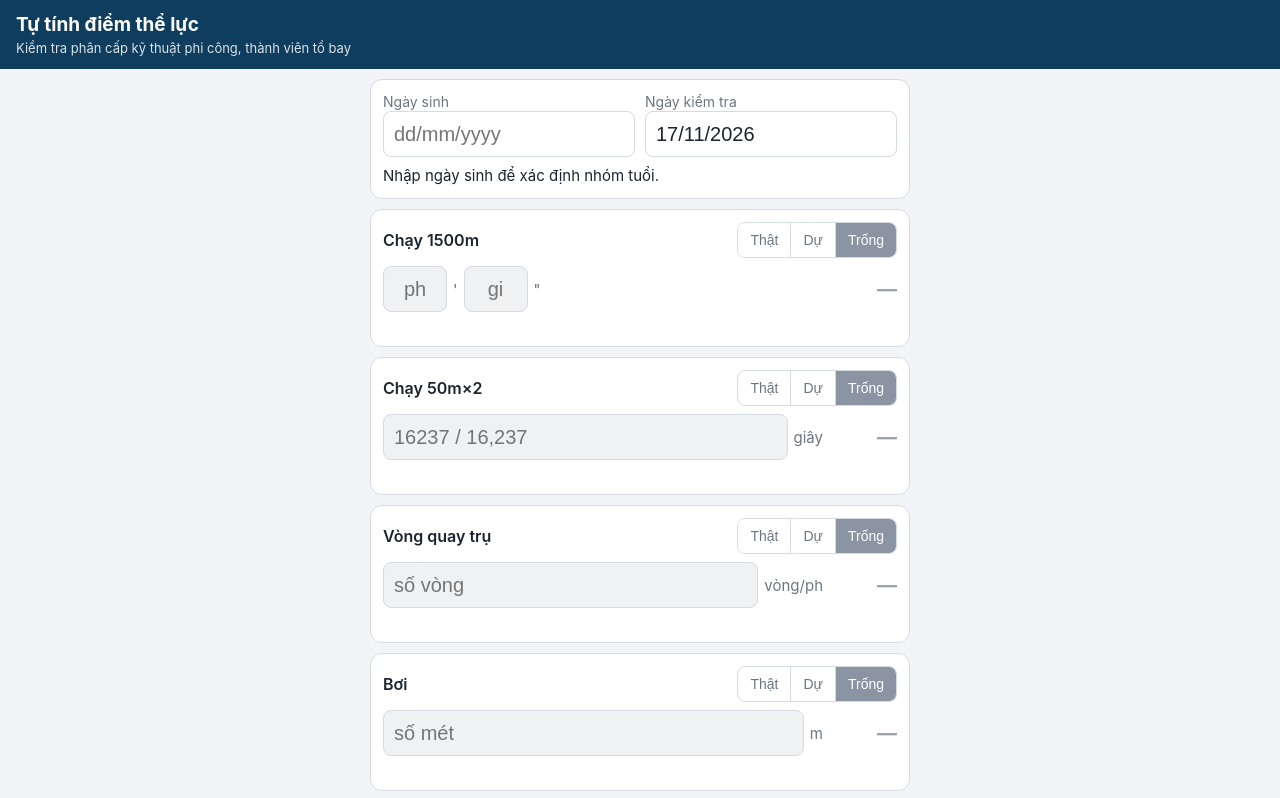
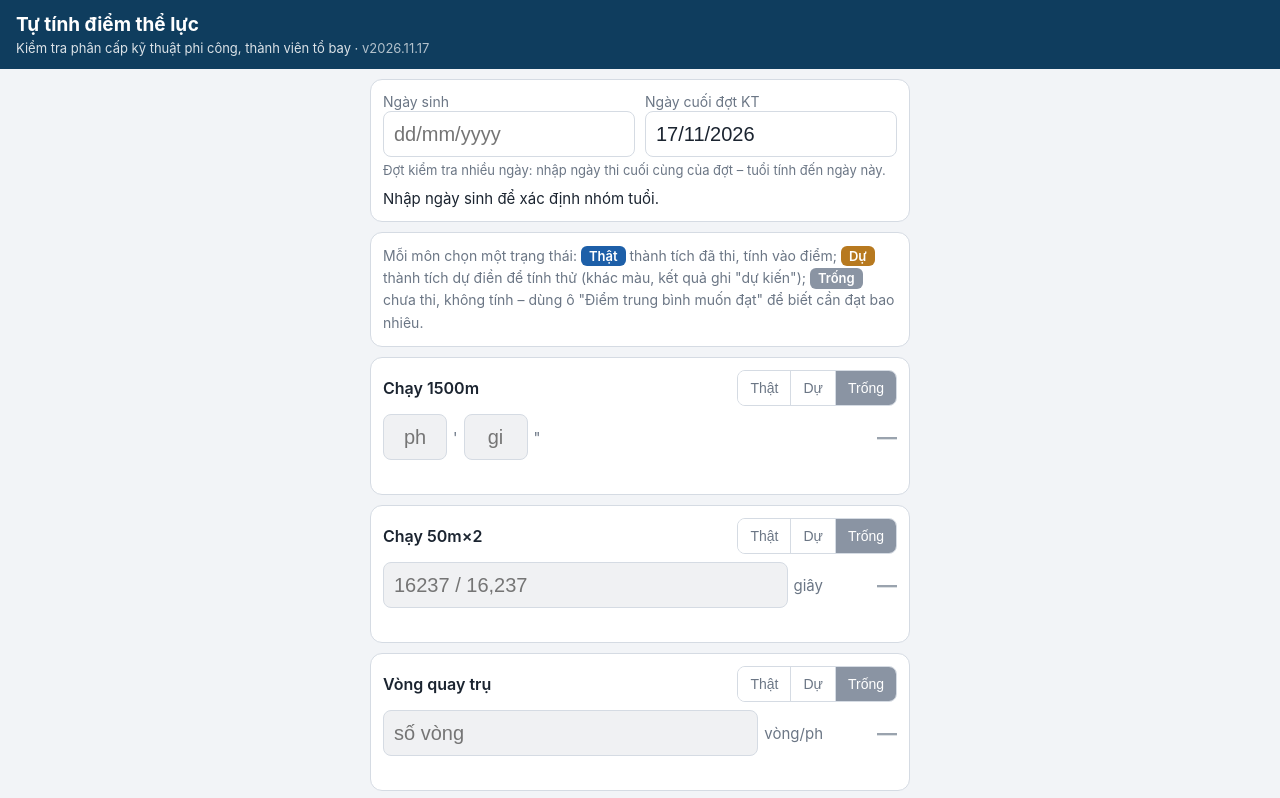
Before and after one commit to buingochungVNHS/KTPC, a plain HTML site: page tu-tinh/index.html in a window 1280 px wide. Shown: the top 798 px of the page. Drawn offline with Linux system fonts and the light colour scheme.

Commit message:
Tự tính v2026.11.17: ngày cuối đợt KT, giải thích Thật/Dự/Trống, số phiên bản
Co-Authored-By: Claude Opus 5.5 <noreply@anthropic.com>
Claude-Session: https://claude.ai/code/session_01Ryby9ywqKqqAQD8xfmgD6K

```diff
--- a/tu-tinh/index.html
+++ b/tu-tinh/index.html
@@ -73,6 +73,10 @@
   #kqMucTieu .ok { color: var(--G); font-weight: 700; }
   #kqMucTieu .ko { color: var(--KD); font-weight: 700; }
   #kqMucTieu .nho { color: var(--mo); font-size: 13px; }
+  .giaiThich { font-size: 14px; color: var(--mo); line-height: 1.6; }
+  .nhan { display: inline-block; padding: 0 8px; border-radius: 6px; color: #fff; font-weight: 600; font-size: 13px; }
+  .nhan-that { background: var(--that); } .nhan-du { background: var(--du); } .nhan-trong { background: #8a94a3; }
+  header .pb { opacity: .8; }
   footer { text-align: center; padding: 6px 0 24px; }
   footer button { border: 0; background: none; color: var(--mo); text-decoration: underline; font-size: 14px; padding: 10px; }
 </style>
@@ -80,15 +84,23 @@
 <body>
 <header>
   <h1>Tự tính điểm thể lực</h1>
-  <div class="phu">Kiểm tra phân cấp kỹ thuật phi công, thành viên tổ bay</div>
+  <div class="phu">Kiểm tra phân cấp kỹ thuật phi công, thành viên tổ bay · <span class="pb">v2026.11.17</span></div>
 </header>
 <main>
   <section class="the">
     <div class="hai">
       <label>Ngày sinh<input id="ngaySinh" class="o" inputmode="numeric" placeholder="dd/mm/yyyy" autocomplete="off"></label>
-      <label>Ngày kiểm tra<input id="ngayKT" class="o" inputmode="numeric" placeholder="dd/mm/yyyy" autocomplete="off"></label>
+      <label>Ngày cuối đợt KT<input id="ngayKT" class="o" inputmode="numeric" placeholder="dd/mm/yyyy" autocomplete="off"></label>
     </div>
+    <div class="ghi">Đợt kiểm tra nhiều ngày: nhập ngày thi cuối cùng của đợt – tuổi tính đến ngày này.</div>
     <div id="nhomTuoi" class="ttin"></div>
+  </section>
+
+  <section class="the giaiThich">
+    Mỗi môn chọn một trạng thái:
+    <span class="nhan nhan-that">Thật</span> thành tích đã thi, tính vào điểm;
+    <span class="nhan nhan-du">Dự</span> thành tích dự điền để tính thử (khác màu, kết quả ghi "dự kiến");
+    <span class="nhan nhan-trong">Trống</span> chưa thi, không tính – dùng ô "Điểm trung bình muốn đạt" để biết cần đạt bao nhiêu.
   </section>
 
   <div id="dsMon"></div>
@@ -490,10 +502,10 @@
     var nhom = null, tt = '';
     if (!S.ngaySinh) tt = 'Nhập ngày sinh để xác định nhóm tuổi.';
     else if (!ngayHopLe(S.ngaySinh)) tt = '<span class="loi">Ngày sinh chưa đúng (dd/mm/yyyy).</span>';
-    else if (!ngayHopLe(ngayKT)) tt = '<span class="loi">Ngày kiểm tra chưa đúng (dd/mm/yyyy).</span>';
+    else if (!ngayHopLe(ngayKT)) tt = '<span class="loi">Ngày cuối đợt KT chưa đúng (dd/mm/yyyy).</span>';
     else {
       var tuoi = CD.tinhTuoi(S.ngaySinh, ngayKT);
-      if (tuoi < 0) tt = '<span class="loi">Ngày kiểm tra trước ngày sinh.</span>';
+      if (tuoi < 0) tt = '<span class="loi">Ngày cuối đợt KT trước ngày sinh.</span>';
       else { nhom = CD.nhomTuoi(tuoi); tt = 'Tuổi <b>' + tuoi + '</b> – Nhóm tuổi: <b>' + CD.TEN_NHOM[nhom] + '</b>'; }
     }
     $('nhomTuoi').innerHTML = tt;
```
